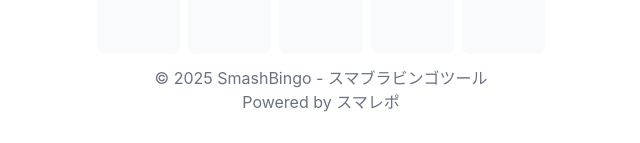
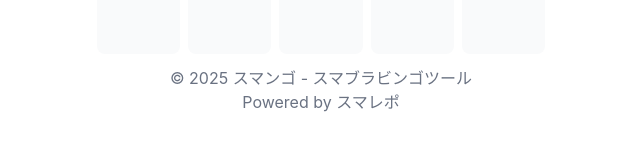
Before and after one commit to andmohiko/smash-bingo, a Next.js app: page / in a window 1280 px wide. Shown: the part 654-797 px from the top of the page, without its empty margins (319-959 px from the left). Built offline with nearby package versions, Linux system fonts and the light colour scheme.

Commit message:
fix: app name

```diff
--- a/src/components/Head.tsx
+++ b/src/components/Head.tsx
@@ -2,7 +2,7 @@ import Head from 'next/head'
 
 export const PageHead = (): React.ReactElement => (
   <Head>
-    <title>SmashBingo - スマブラビンゴツール</title>
+    <title>スマンゴ - スマブラビンゴツール</title>
     <meta
       name="description"
       content="スマブラのビンゴカードを作成するサイトです。"
--- a/src/components/Layouts/BottomFooter.tsx
+++ b/src/components/Layouts/BottomFooter.tsx
@@ -1,7 +1,7 @@
 export const BottomFooter = (): React.ReactNode => {
   return (
     <div className="flex flex-col items-center gap-2 text-center text-sm text-gray-500">
-      <p className="block">©︎ 2025 SmashBingo - スマブラビンゴツール</p>
+      <p className="block">©︎ 2025 スマンゴ - スマブラビンゴツール</p>
       <p className="block">
         Powered by{' '}
         <a href="https://smarepo.me" target="_blank" rel="noopener noreferrer">
```
